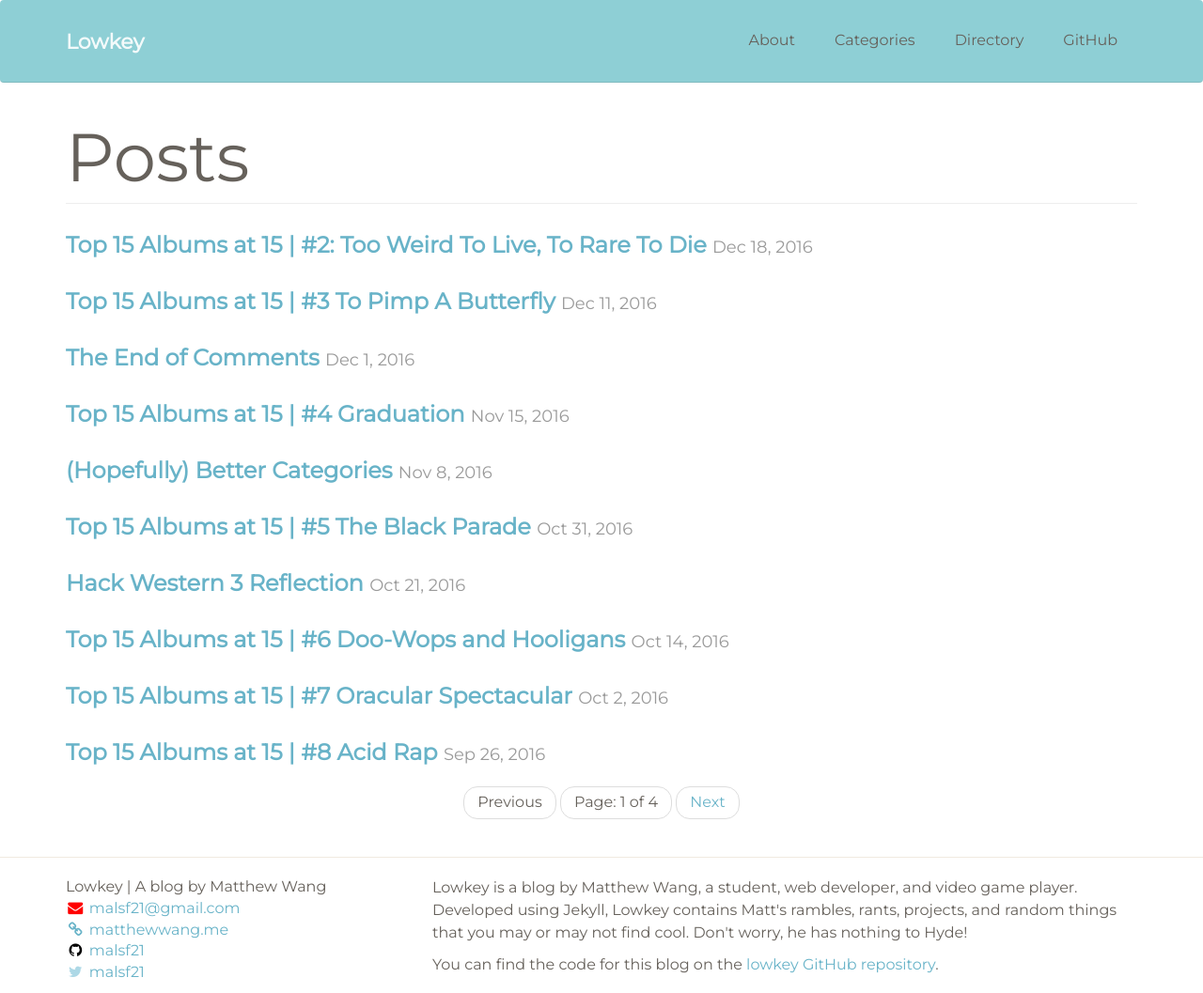
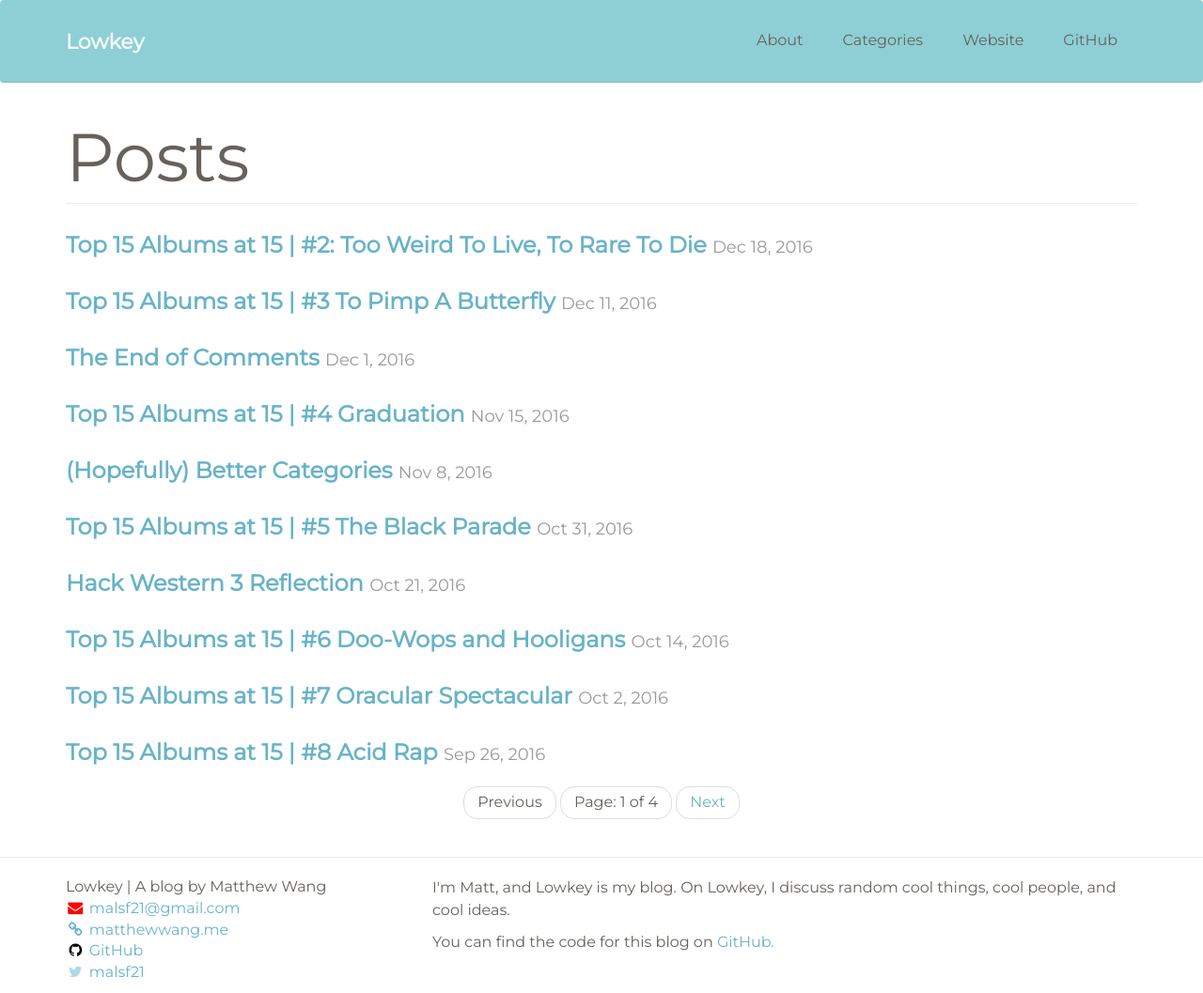
Before and after one commit to mattxwang/lowkey, a Jekyll site: the page built from index.html, in a window 1280 px wide. Shown: the whole page at 94% size. Built offline with Jekyll 4.4.1, drawn with Linux system fonts in a browser that asks for light colours; the list of posts is cut into pages by our own code.

Commit message:
cleans up a few more site vars and pages

```diff
--- a/_config.yml
+++ b/_config.yml
@@ -3,13 +3,11 @@
 title_long: Lowkey | A blog by Matthew Wang
 email: malsf21@gmail.com
 description: > #
-  Lowkey is a blog by Matthew Wang, a student, web developer, and video game player.
-  Developed using Jekyll, Lowkey contains Matt's rambles, rants, projects, and random things
-  that you may or may not find cool. Don't worry, he has nothing to Hyde!
+  I'm Matt, and Lowkey is my blog. On Lowkey, I discuss random cool things, cool people, and cool ideas.
 baseurl: ""
 url: "https://blog.matthewwang.me"
-twitter_username: malsf21
-github_username:  malsf21
+twitter: malsf21
+github:  malsf21
 repo: "http://github.com/malsf21/lowkey"
 
 # Build settings
--- a/_includes/footer.html
+++ b/_includes/footer.html
@@ -13,10 +13,10 @@
             <li>
               <a href="https://matthewwang.me"><span class="fa fa-fw fa-link"></span> matthewwang.me</a></li>
             <li>
-            <a href="https://github.com/{{site.github_username}}"><span class="fa fa-fw fa-github" style="color:black;"></span> {{site.github_username}}</a>
+            <a href="https://github.com/{{site.github}}"><span class="fa fa-fw fa-github" style="color:black;"></span> {{site.github}}</a>
           </li>
           <li>
-            <a href="https://twitter.com/{{site.twitter_username}}"><span class="fa fa-fw fa-twitter" style="color:lightblue;"></span> {{site.twitter_username}}</a>
+            <a href="https://twitter.com/{{site.twitter}}"><span class="fa fa-fw fa-twitter" style="color:lightblue;"></span> {{site.twitter}}</a>
           </li>
         </ul>
       </div>
@@ -24,7 +24,7 @@
 
       <div class="col-sm-8">
         <p>{{ site.description }}</p>
-        <p>You can find the code for this blog on the <a href="{{site.repo}}">lowkey GitHub repository</a>.</p>
+        <p>You can find the code for this blog on <a href="{{site.repo}}">GitHub.</a></p>
       </div>
     </div>
 
--- a/_includes/header.html
+++ b/_includes/header.html
@@ -11,16 +11,16 @@
      <div class="collapse navbar-collapse" id="navbar-collapse-container">
        <ul class="nav navbar-nav navbar-right">
          <li>
-             <a href="{{site.baseurl}}/about/" class="btn btn-simple">About</a>
+           <a href="{{site.baseurl}}/about/" class="btn btn-simple">About</a>
          </li>
          <li>
-             <a href="{{site.baseurl}}/categories/" class="btn btn-simple">Categories</a>
+           <a href="{{site.baseurl}}/categories/" class="btn btn-simple">Categories</a>
          </li>
          <li>
-             <a href="http://matthewwang.me" class="btn btn-simple">Directory</a>
+           <a href="https://matthewwang.me" class="btn btn-simple">Website</a>
          </li>
          <li>
-             <a href="{{site.repo}}" class="btn btn-simple">GitHub</a>
+           <a href="{{site.repo}}" class="btn btn-simple">GitHub</a>
          </li>
         </ul>
      </div>
```
Also changed, not shown: latest-preview.html (deleted, +0 -10 lines), link_feed.html (deleted, +0 -8 lines).
